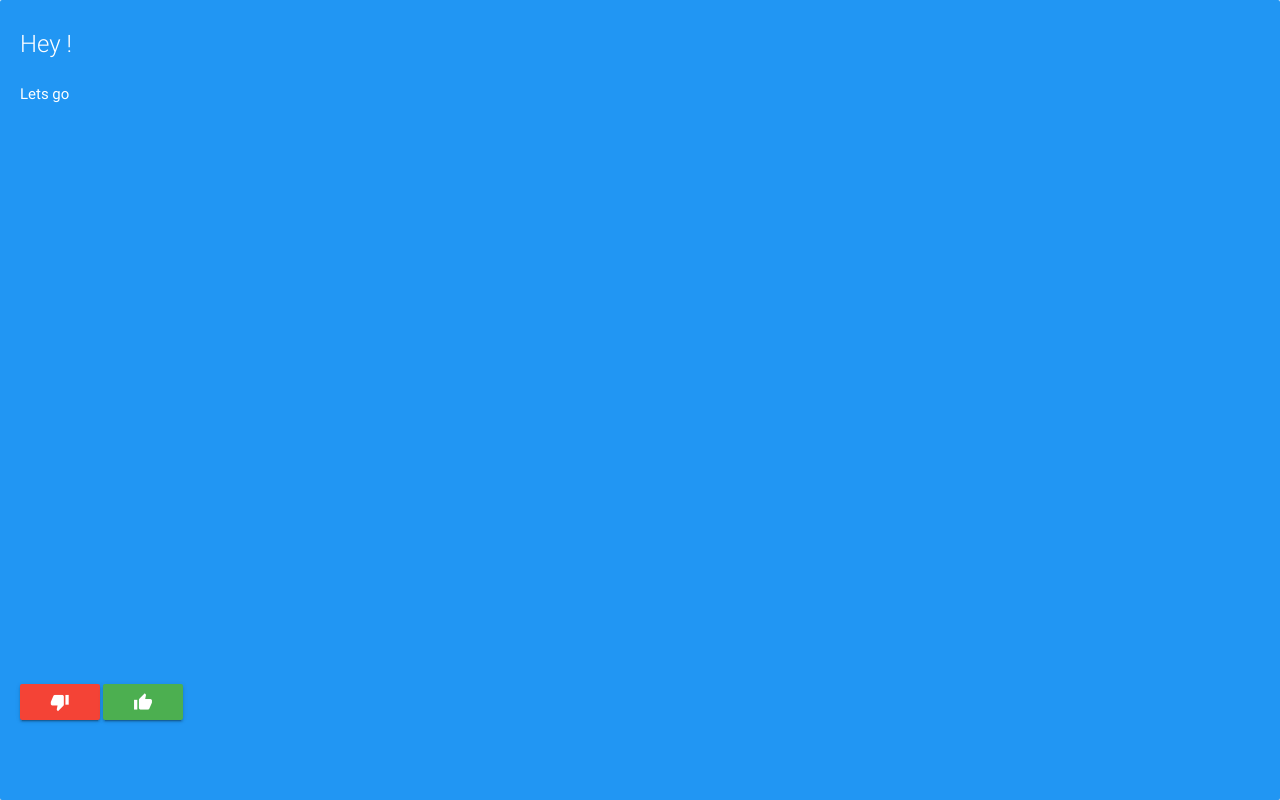
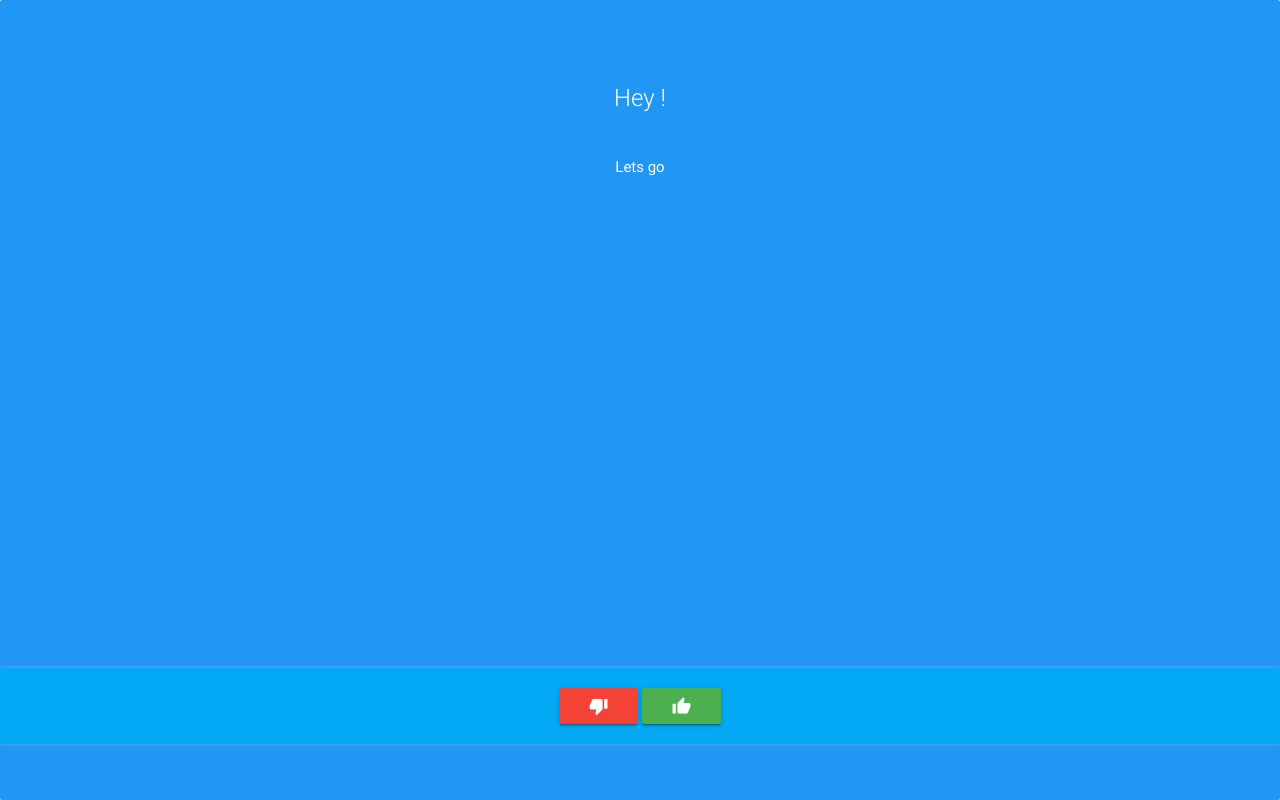
Before and after one commit to Fabian-Fynn/rapid-prototype, a website: page src/select.html in a window 1280 px wide. Drawn offline with Linux system fonts and the light colour scheme; no server answers.

Commit message:
added styles

```diff
--- a/src/select.css
+++ b/src/select.css
@@ -15,7 +15,18 @@
   background-color: #03A9F4;
 }
 
-.buttons {
+.button_wrapper {
+    box-shadow: 0px 0px 4px rgba(255,255,255, 0.3);
+  width: 100%;
   position: absolute;
-  bottom: 10vh;
+  bottom: 7vh;
 }
+
+.card-title {
+    padding-top: 10vh !important;
+}
+
+.card > div {
+    padding: 20px;
+    text-align: center;
+}
--- a/src/select.html
+++ b/src/select.html
@@ -13,7 +13,6 @@
 <div id="wrap">
   <div calss="row">
     <div class="card dark-blue-jan" id="select_primary">
-      <div class="card-content">
       <div class="card-title white-text">
         Hey
         <span id="name"></span>!
@@ -24,7 +23,8 @@
       <div class="center section" id="preferencepic">
       </div>
       <div class="section white-text" id="people_near"></div>
-        <div class="center buttons">
+      <div class="button_wrapper light-blue-jan">
+        <div class="center">
           <button class="btn red" id="select_button_false"><i class="large material-icons">thumb_down</i></button>
           <button class="btn green" id="select_button_true"><i class="large material-icons">thumb_up</i></button>
         </div>
```
Lines whose indentation alone changed are shown as unchanged.
